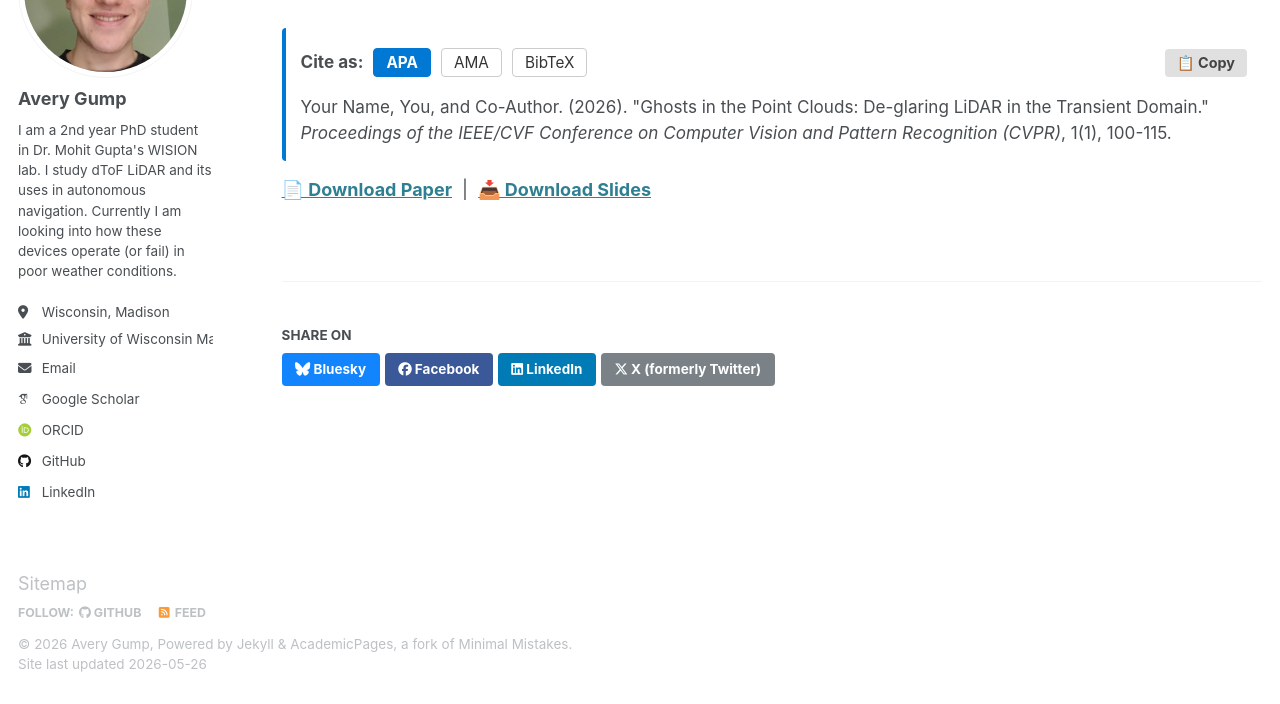
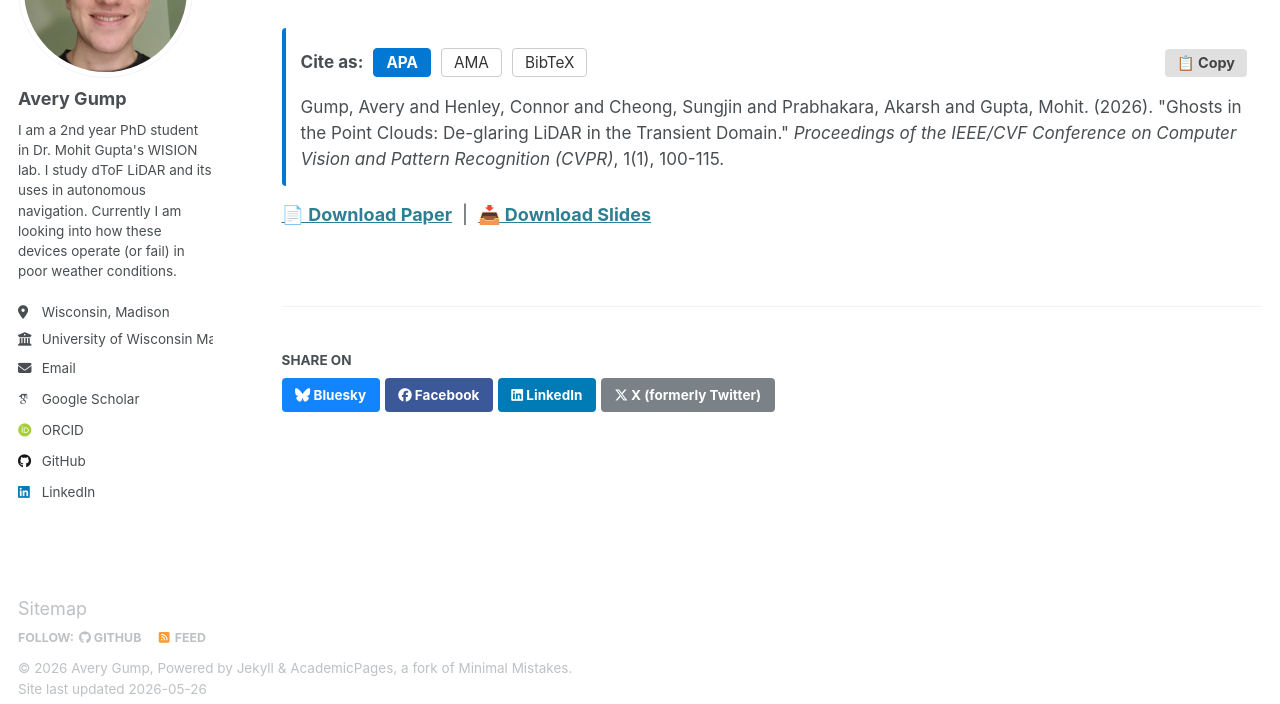
Before and after one commit to avery-gump/avery-gump.github.io, a Jekyll site: the page built from _publications/ghosts_in_the_point_clouds.md, in a window 1280 px wide and 900 px high, scrolled down 2290 px, cut to the strip 196-900 px from the top of the window. Built offline with Jekyll 4.4.1, drawn with Linux system fonts in a browser that asks for light colours; some web fonts are replaced; before the commit the page ends 3165 px from its top, so only the background shows below that; some of the changed text lies outside the part shown.

Commit message:
Updated Citations

```diff
--- a/_data/citations.yml
+++ b/_data/citations.yml
@@ -1,35 +1,10 @@
 ghosts2026:
-  authors: "Your Name, You, and Co-Author"
-  journal: "Proceedings of the IEEE/CVF Conference on Computer Vision and Pattern Recognition (CVPR)"
+  type: "inproceedings"
+  title: "Ghosts in the Point Clouds: De-glaring LiDAR in the Transient Domain"
+  authors: "Gump, Avery and Henley, Connor and Cheong, Sungjin and Prabhakara, Akarsh and Gupta, Mohit"
+  booktitle: "Proceedings of the IEEE/CVF Conference on Computer Vision and Pattern Recognition (CVPR)"
   year: 2026
   volume: 1
   issue: 1
   pages: "100-115"
   publisher: "IEEE"
-  bibtex: |
-    @inproceedings{yourname2026ghosts,
-      author = {Name, Your and Co-Author, Second},
-      title = {Ghosts in the Point Clouds: De-glaring LiDAR in the Transient Domain},
-      booktitle = {CVPR},
-      year = {2026},
-      pages = {100--115}
-    }
-
-another_paper_key:
-  authors: "Your Name, You"
-  journal: "Journal 1"
-  year: 2009
-  volume: 1
-  issue: 1
-  pages: "10-20"
-  publisher: "Academic Press"
-  bibtex: |
-    @article{yourname2009ghosts,
-      author = {Name, Your and You, Second},
-      title = {Paper Title Number 1},
-      journal = {Journal 1},
-      year = {2009},
-      volume = {1},
-      number = {1},
-      pages = {10--20}
-    }
--- a/_layouts/single.html
+++ b/_layouts/single.html
@@ -33,8 +33,36 @@ layout: default
           {% endif %}
 
           {% if page.citation_key and site.data.citations[page.citation_key] %}
+            {% assign raw_authors = site.data.citations[page.citation_key].authors %}
+            {% assign author_array = raw_authors | split: " and " %}
+            {% assign formatted_authors = "" %}
+
+            {% for author in author_array %}
+              {% assign name_parts = author | split: ", " %}
+
+              {% if name_parts.size == 2 %}
+                {% assign first_name = name_parts[1] | strip %}
+                {% assign last_name = name_parts[0] | strip %}
+                {% assign full_name = first_name | append: " " | append: last_name %}
+              {% else %}
+                {% assign full_name = author | strip %}
+              {% endif %}
+
+              {% if forloop.first %}
+                {% assign formatted_authors = full_name %}
+              {% elsif forloop.last %}
+                {% if author_array.size > 2 %}
+                  {% assign formatted_authors = formatted_authors | append: ", and " | append: full_name %}
+                {% else %}
+                  {% assign formatted_authors = formatted_authors | append: " and " | append: full_name %}
+                {% endif %}
+              {% else %}
+                {% assign formatted_authors = formatted_authors | append: ", " | append: full_name %}
+              {% endif %}
+            {% endfor %}
+
             <p class="page__authors" style="font-size: 1.15em; color: var(--global-text-color, #444); margin: 0; font-weight: 500;">
-              {{ site.data.citations[page.citation_key].authors }}
+              {{ formatted_authors }}
             </p>
           {% endif %}
 
@@ -54,7 +82,7 @@ layout: default
               style="position: absolute; top: 0; left: 0; width: 100%; height: 100%; border: 0;"
               allow="accelerometer; autoplay; clipboard-write; encrypted-media; gyroscope; picture-in-picture; web-share"
               allowfullscreen>
-            </iframe>
+            </iframe >
           </div>
         {% endif %}
 
@@ -62,6 +90,10 @@ layout: default
 
           {% if page.citation_key and site.data.citations[page.citation_key] %}
             {% assign cite_data = site.data.citations[page.citation_key] %}
+            {% assign venue = cite_data.journal | default: cite_data.booktitle %}
+            {% assign ob = "{" %}
+            {% assign cb = "}" %}
+
             <div class="citation-container" style="margin: 20px 0 15px 0; padding: 15px; background: var(--global-bg-color, #f9f9f9); border-left: 4px solid #0078d4; border-radius: 4px; color: var(--global-text-color, #333); text-align: left; position: relative;">
 
               <div style="display: flex; justify-content: space-between; align-items: center; flex-wrap: wrap;">
@@ -70,9 +102,7 @@ layout: default
                   <div class="citation-buttons" style="margin: 5px 0 5px 0; display: inline-block; margin-left: 10px;">
                     <button onclick="switchCitation('apa', 'pub-page', event)" class="cite-btn active" style="background: #0078d4; color: white; border: 1px solid #0078d4; padding: 4px 12px; margin-right: 5px; cursor: pointer; border-radius: 4px; font-size: 0.85em; font-weight: bold;">APA</button>
                     <button onclick="switchCitation('ama', 'pub-page', event)" class="cite-btn" style="background: #fff; color: #333; border: 1px solid #ccc; padding: 4px 12px; margin-right: 5px; cursor: pointer; border-radius: 4px; font-size: 0.85em;">AMA</button>
-                    {% if cite_data.bibtex %}
-                      <button onclick="switchCitation('bibtex', 'pub-page', event)" class="cite-btn" style="background: #fff; color: #333; border: 1px solid #ccc; padding: 4px 12px; margin-right: 5px; cursor: pointer; border-radius: 4px; font-size: 0.85em;">BibTeX</button>
-                    {% endif %}
+                    <button onclick="switchCitation('bibtex', 'pub-page', event)" class="cite-btn" style="background: #fff; color: #333; border: 1px solid #ccc; padding: 4px 12px; margin-right: 5px; cursor: pointer; border-radius: 4px; font-size: 0.85em;">BibTeX</button>
                   </div>
                 </div>
 
@@ -81,18 +111,26 @@ layout: default
 
               <div style="margin-top: 12px;">
                 <div id="cite-apa-pub-page" class="citation-text" style="font-size: 0.95em; line-height: 1.5;">
-                  {{ cite_data.authors }}. ({{ cite_data.year }}). "{{ page.title }}." <i>{{ cite_data.journal }}</i>, {{ cite_data.volume }}({{ cite_data.issue }}), {{ cite_data.pages }}.
+                  {{ cite_data.authors }}. ({{ cite_data.year }}). "{{ page.title | default: cite_data.title }}." <i>{{ venue }}</i>{% if cite_data.volume %}, {{ cite_data.volume }}{% endif %}{% if cite_data.issue %}({{ cite_data.issue }}){% endif %}{% if cite_data.pages %}, {{ cite_data.pages | replace: '--', '-' }}{% endif %}.
                 </div>
 
                 <div id="cite-ama-pub-page" class="citation-text" style="display:none; font-size: 0.95em; line-height: 1.5;">
-                  {{ cite_data.authors }}. {{ page.title }}. <i>{{ page.journal }}</i>. {{ cite_data.year }};{{ cite_data.volume }}({{ cite_data.issue }}):{{ page.pages }}.
+                  {{ cite_data.authors }}. {{ page.title | default: cite_data.title }}. <i>{{ venue }}</i>. {{ cite_data.year }}{% if cite_data.volume %};{{ cite_data.volume }}{% endif %}{% if cite_data.issue %}({{ cite_data.issue }}){% endif %}{% if cite_data.pages %}:{{ cite_data.pages | replace: '--', '-' }}{% endif %}.
                 </div>
 
-                {% if cite_data.bibtex %}
-                  <div id="cite-bibtex-pub-page" class="citation-text" style="display:none;">
-                    <pre style="margin: 0; white-space: pre-wrap; font-size: 0.85em; background: rgba(0,0,0,0.05); padding: 10px; border-radius: 4px; color: inherit; text-align: left; font-family: monospace; border: none; box-shadow: none;">{{ cite_data.bibtex }}</pre>
-                  </div>
-                {% endif %}
+                <div id="cite-bibtex-pub-page" class="citation-text" style="display:none;">
+                  <pre style="margin: 0; white-space: pre-wrap; font-size: 0.85em; background: rgba(0,0,0,0.05); padding: 10px; border-radius: 4px; color: inherit; text-align: left; font-family: monospace; border: none; box-shadow: none;">@{{ cite_data.type | default: "inproceedings" }}{{ ob }}{{ page.citation_key }},
+  author    = {{ ob }}{{ cite_data.authors }}{{ cb }},
+  title     = {{ ob }}{{ page.title | default: cite_data.title }}{{ cb }},{% if cite_data.journal %}
+  journal   = {{ ob }}{{ cite_data.journal }}{{ cb }},{% elsif cite_data.booktitle %}
+  booktitle = {{ ob }}{{ cite_data.booktitle }}{{ cb }},{% endif %}
+  year      = {{ ob }}{{ cite_data.year }}{{ cb }}{% if cite_data.volume %},
+  volume    = {{ ob }}{{ cite_data.volume }}{{ cb }}{% endif %}{% if cite_data.issue %},
+  number    = {{ ob }}{{ cite_data.issue }}{{ cb }}{% endif %}{% if cite_data.pages %},
+  pages     = {{ ob }}{{ cite_data.pages | replace: '--', '-' | replace: '-', '--' }}{{ cb }}{% endif %}{% if cite_data.publisher %},
+  publisher = {{ ob }}{{ cite_data.publisher }}{{ cb }}{% endif %}
+{{ cb }}</pre>
+                </div>
               </div>
 
             </div>
@@ -166,11 +204,13 @@ if (typeof switchCitation !== 'function') {
       btn.style.background = '#fff';
       btn.style.color = '#333';
       btn.style.borderColor = '#ccc';
+      btn.style.fontWeight = 'normal';
     });
 
     e.target.style.background = '#0078d4';
     e.target.style.color = 'white';
     e.target.style.borderColor = '#0078d4';
+    e.target.style.fontWeight = 'bold';
   }
 }
 
```
